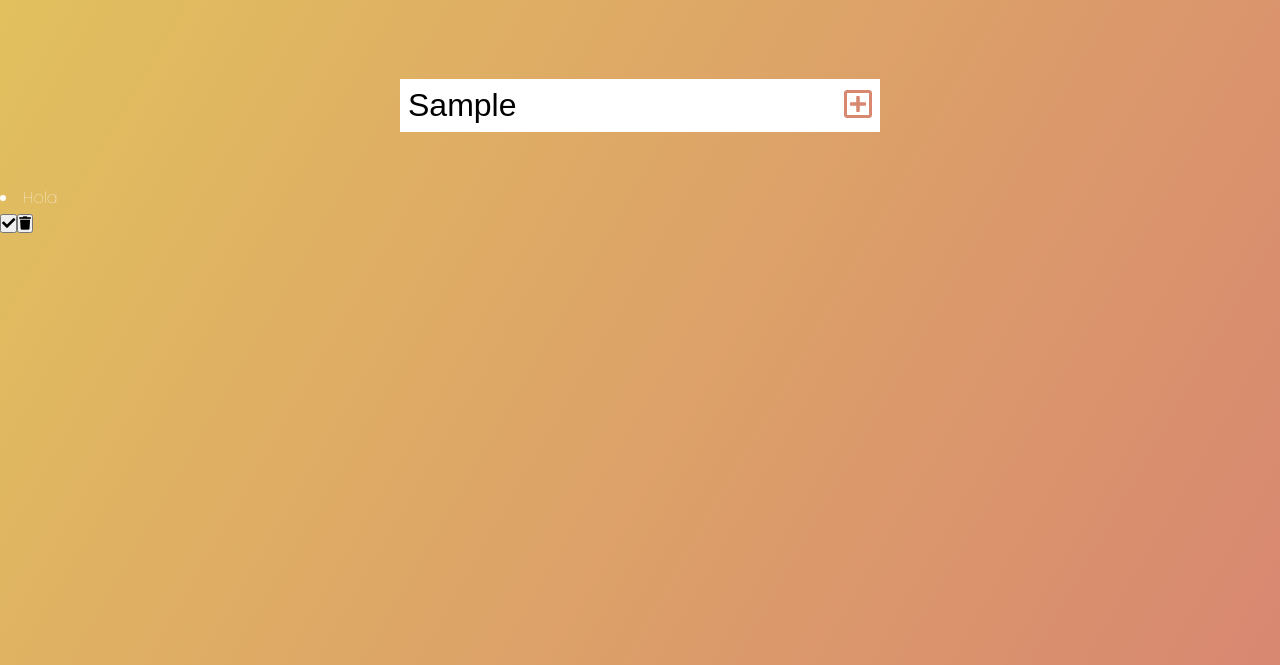
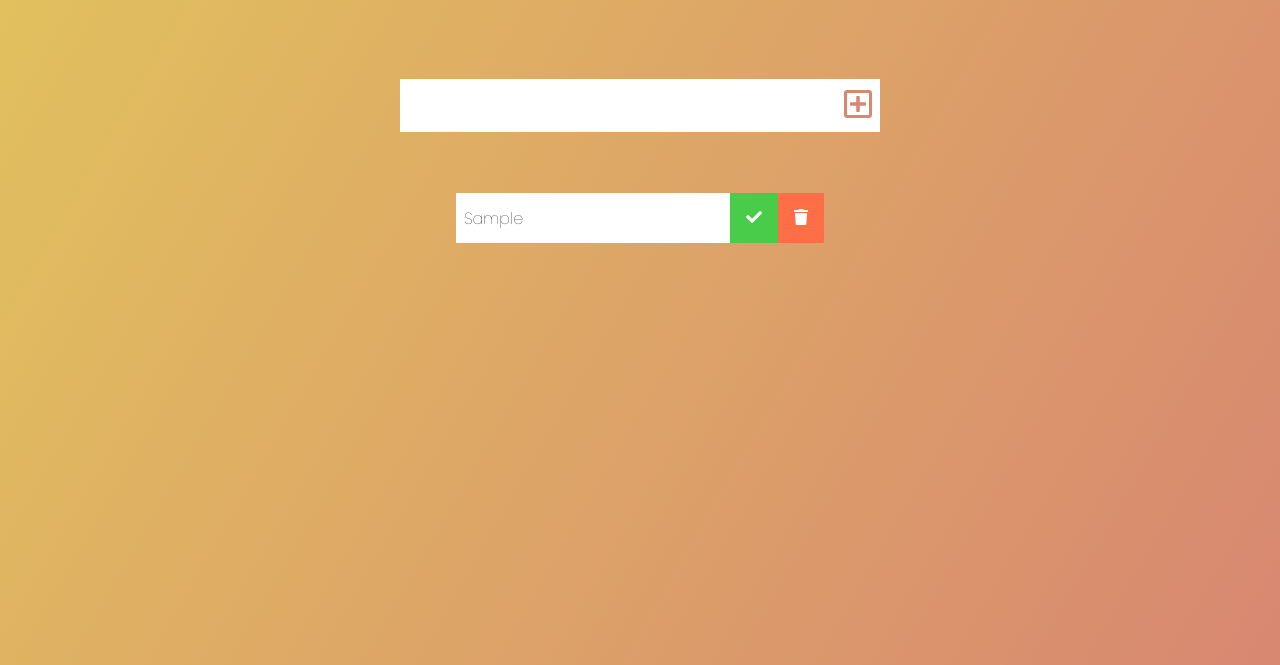
Before and after one commit to nasrob/vanilla-js-todo, a plain HTML site: page index.html in a window 1280 px wide. Both pictures are taken after typing "Sample" into the empty fields and a click on the button 858 px from the left and 240 px from the top of the page. Shown: the part 135-800 px from the top of the page. Drawn offline with Linux system fonts and the light colour scheme.

Commit message:
added styling for todo items

```diff
--- a/app.js
+++ b/app.js
@@ -16,7 +16,7 @@ function addTodo(event) {
     todoDiv.classList.add('todo');
 
     const newTodo = document.createElement('li');
-    newTodo.innerText = 'Hola';
+    newTodo.innerText = todoInput.value;
     newTodo.classList.add('todo-item');
 
     todoDiv.appendChild(newTodo);
@@ -33,6 +33,8 @@ function addTodo(event) {
 
     todoList.appendChild(todoDiv);
 
+    todoInput.value = '';
+
 
 
     // console.log(event);
--- a/index.html
+++ b/index.html
@@ -16,7 +16,7 @@
         <h1>Your Todo List</h1>
     </header>
     <form>
-        <input type="text" class="">
+        <input type="text" class="todo-input">
         <button type="submit" class="todo-button">
             <i class="far fa-plus-square"></i>
         </button>
--- a/style.css
+++ b/style.css
@@ -43,3 +43,45 @@ form button:hover {
     background: #d88771;
     color: white;
 }
+
+.todo-container {
+    display: flex;
+    justify-content: center;
+    align-items: center;
+}
+
+.todo-list {
+    min-width: 30%;
+    list-style: none;
+}
+
+.todo {
+    display: flex;
+    justify-content: space-around;
+    align-items: center;
+    margin: 0.5rem;
+    background: white;
+    color: black;
+}
+
+.todo li {
+    flex: 1;
+}
+
+.complete-btn,
+.delete-btn {
+    background: #ff6f47;
+    color: white;
+    border: none;
+    padding: 1rem;
+    cursor: pointer;
+    font-size: 1rem;
+}
+
+.complete-btn {
+    background: rgb(73, 204, 73);
+}
+
+.todo-item {
+    padding: 0rem 0.5rem;
+}
```
